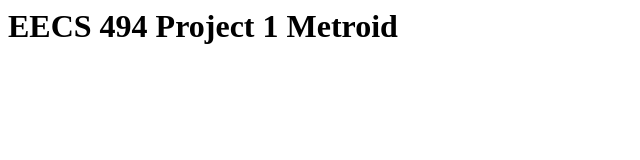
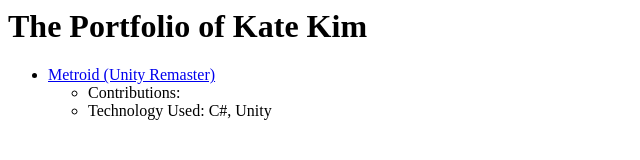
Before and after one commit to katehrkim/494_p1_metroid, a plain HTML site: page index.html in a window 1280 px wide. Shown: the whole page, without its empty margins (0-640 px from the left). Drawn offline with Linux system fonts and the light colour scheme.

Commit message:
Update index.html with metroid project information

```diff
--- a/index.html
+++ b/index.html
@@ -1 +1,6 @@
-<h1>EECS 494 Project 1 Metroid</h1>
+<h1>The Portfolio of Kate Kim</h1>
+<ul>
+  <li><a href="https://katehrkim.itch.io/metroid">Metroid (Unity Remaster)</a></li>
+  <ul>
+    <li>Contributions: </li>
+    <li>Technology Used: C#, Unity</li>
```
